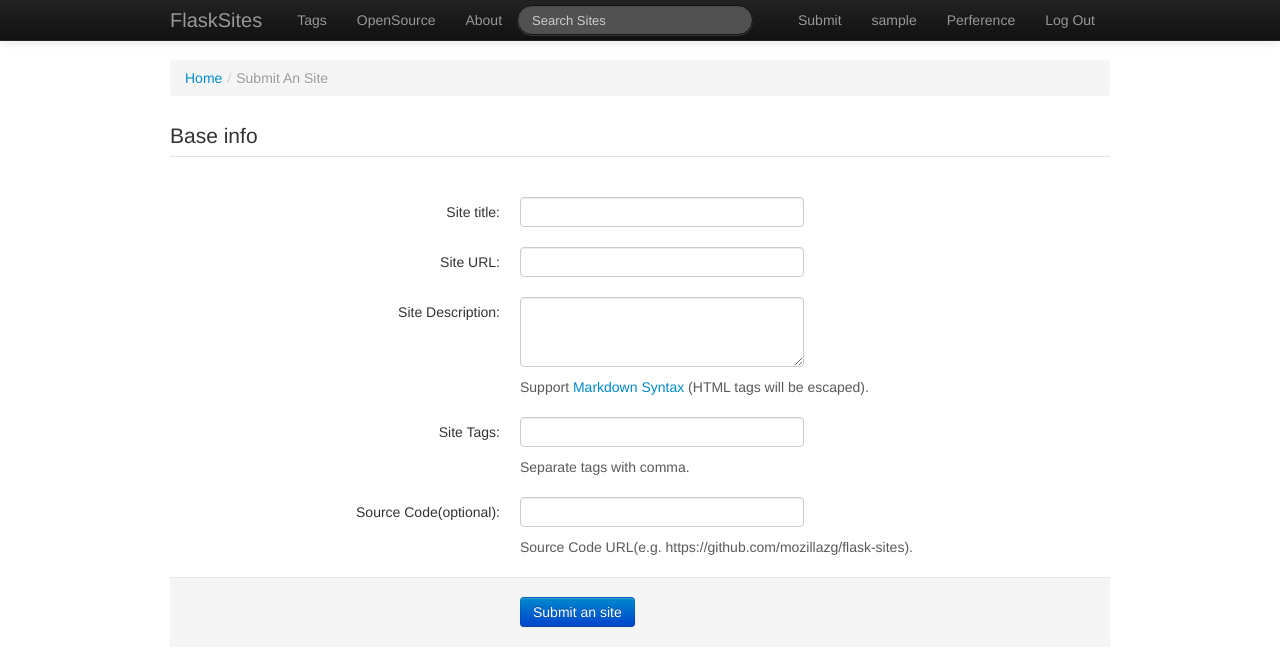
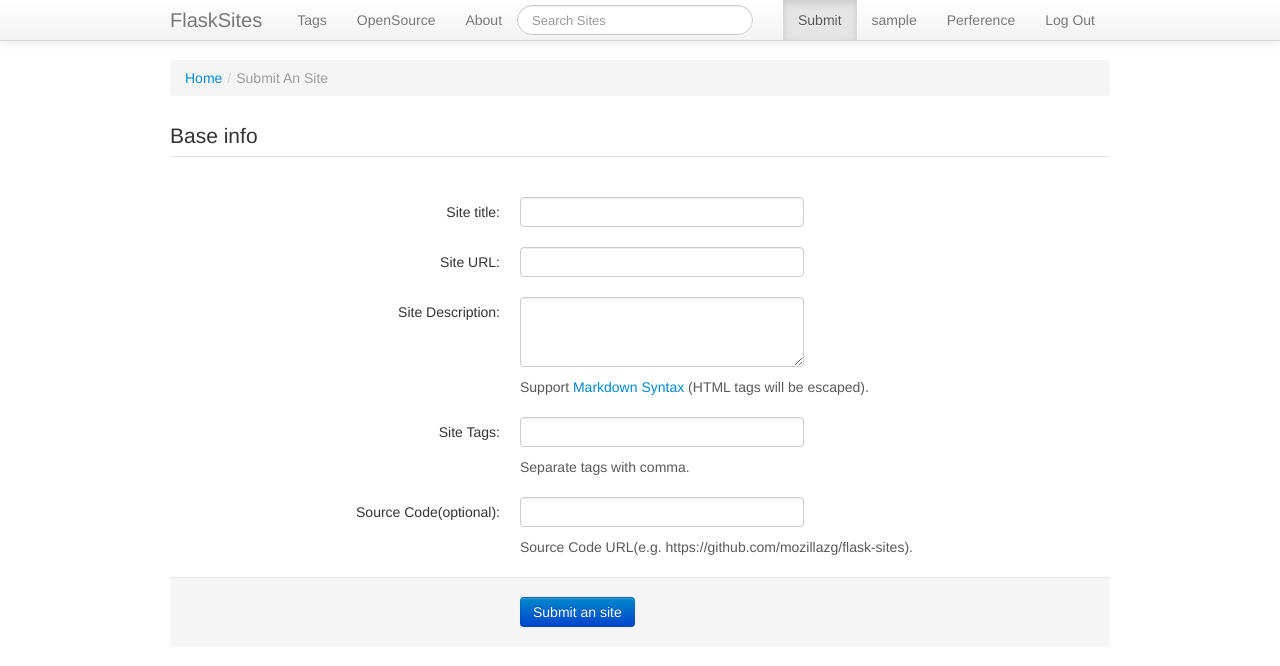
Before and after one commit to mozillazg/flask-sites, a Flask app: page /add in a window 1280 px wide. Shown: the top 666 px of the page. Run offline with Flask 2, Linux system fonts and the light colour scheme; a user stored in the database is signed in; some libraries are stand-ins or nearby versions.

Commit message:
Change navbar style.

```diff
--- a/flasksites/templates/layout.html
+++ b/flasksites/templates/layout.html
@@ -53,7 +53,7 @@
   <body style="padding-top:60px;" data-offset="50">
 
     <!-- navbar -->
-    <header class="navbar navbar-inverse navbar-fixed-top">
+    <header class="navbar navbar-fixed-top">
       <div class="navbar-inner">
         <div class="container">
 
@@ -70,13 +70,13 @@
           </ul>
           <ul class="nav pull-right">
           {% if current_user.is_authenticated() %}
-            <li><a href="{{ url_for('add_site') }}">Submit</a></li>
-            <li><a href="{{ url_for('mine') }}">{{ current_user.username }}</a></li>
-            <li><a href="{{ url_for('settings') }}">Perference</a></li>
+            <li {% if request.path == url_for('add_site') %}class="active" {% endif %}><a href="{{ url_for('add_site') }}">Submit</a></li>
+            <li {% if request.path == url_for('mine') %}class="active" {% endif %}><a href="{{ url_for('mine') }}">{{ current_user.username }}</a></li>
+            <li {% if request.path == url_for('settings') %}class="active" {% endif %}><a href="{{ url_for('settings') }}">Perference</a></li>
             <li><a href="{{ url_for('logout') }}">Log Out</a></li>
           {% else %}
-            <li><a href="{{ url_for('register') }}">Create Account</a></li>
-            <li><a href="{{ url_for('login') }}">Sign In</a></li>
+            <li {% if request.path == url_for('register') %}class="active" {% endif %}><a href="{{ url_for('register') }}">Create Account</a></li>
+            <li {% if request.path == url_for('login') %}class="active" {% endif %}><a href="{{ url_for('login') }}">Sign In</a></li>
           {% endif %}
           </ul>
 
```
